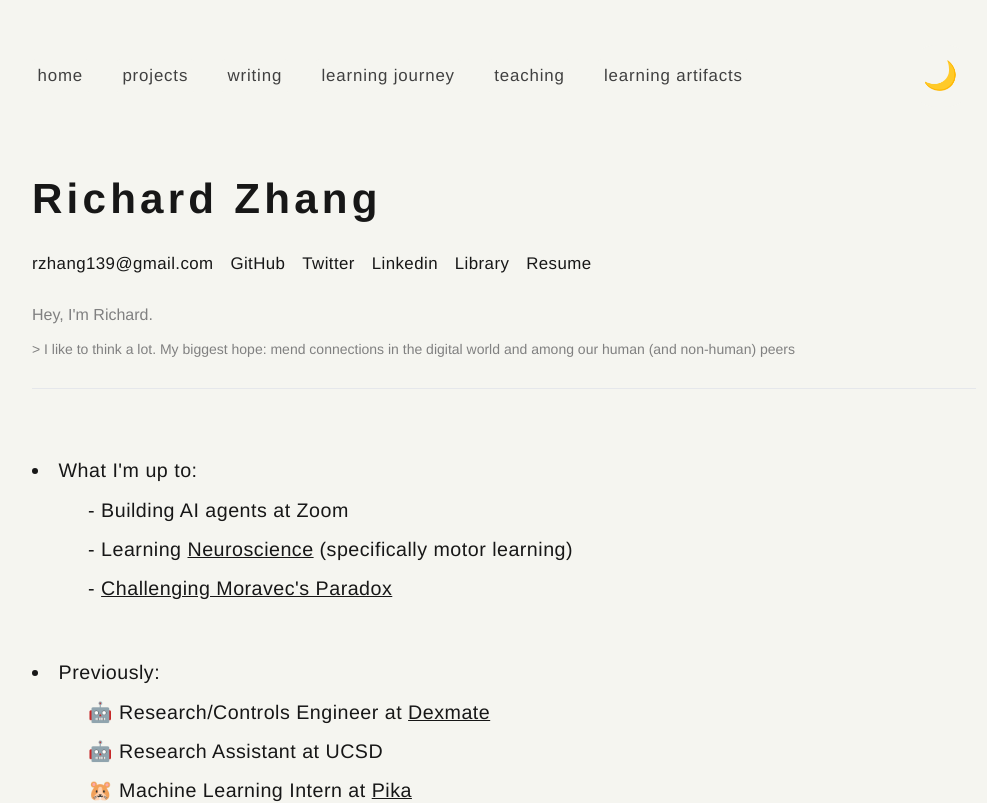
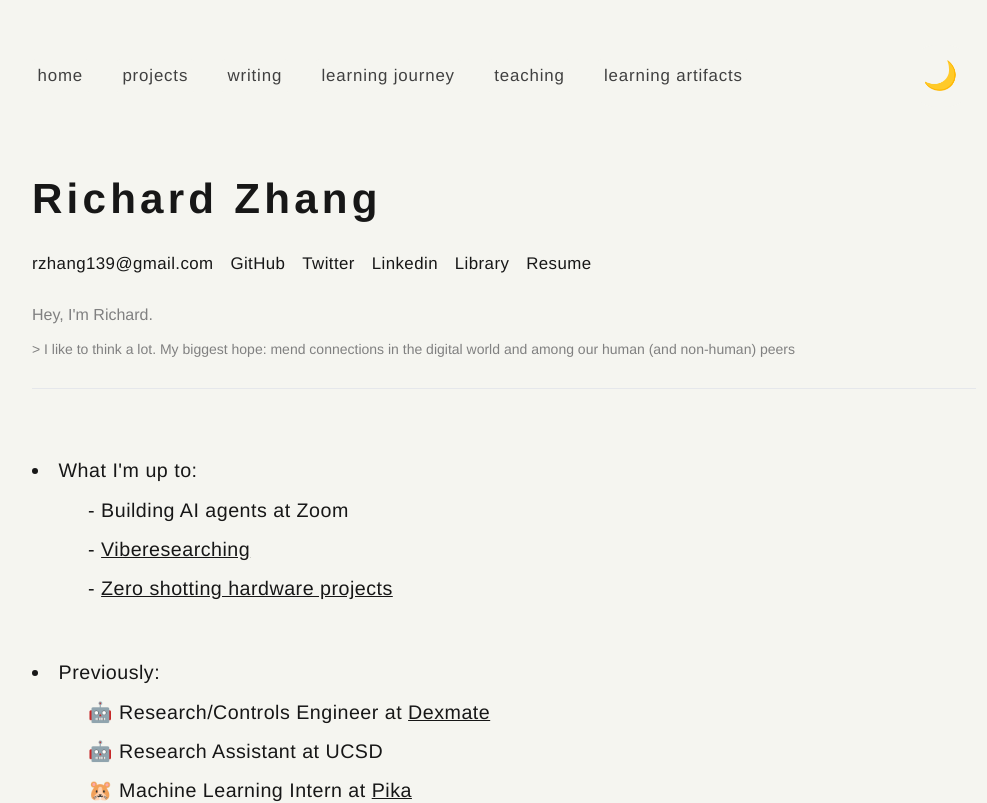
Before and after one commit to rrzhang139/richardzhang.com, a Next.js app: page / in a window 1280 px wide. Shown: the top 803 px of the page, without its empty margins (136-1123 px from the left). Built offline with nearby package versions, Linux system fonts and the light colour scheme.

Commit message:
update what im up to

```diff
--- a/pages/index.js
+++ b/pages/index.js
@@ -85,21 +85,21 @@
              What I&apos;m up to:
             <ul className="pl-10 list-inside space-y-2 pt-2">
               <li>- Building AI agents at Zoom</li>
-              <li>- Learning {" "}
+              <li>-  {" "}
                 <a
                   className="underline hover:text-blue-400 transition-colors"
-                  href="https://github.com/rrzhang139/neuro-learning"
+                  href="https://github.com/rrzhang139/personal-research"
                   rel="noreferrer"
                   target="_blank"
-                  >Neuroscience</a> {" "}  (specifically motor learning)
+                  >Viberesearching</a> {" "}
               </li>
               <li>- {" "}
                  <a
                   className="underline hover:text-blue-400 transition-colors"
-                  href="https://www.notion.so/richord/Vibecoding-the-Physical-World-2edcb8784d14802b8e2eea19e0d45d64?source=copy_link"
+                  href="https://github.com/rrzhang139/arduino-self-balancing-robot"
                   rel="noreferrer"
                   target="_blank"
-                >Challenging Moravec&apos;s Paradox</a></li>
+                >Zero shotting hardware projects</a></li>
             </ul>
           </li>
           <li>
```
